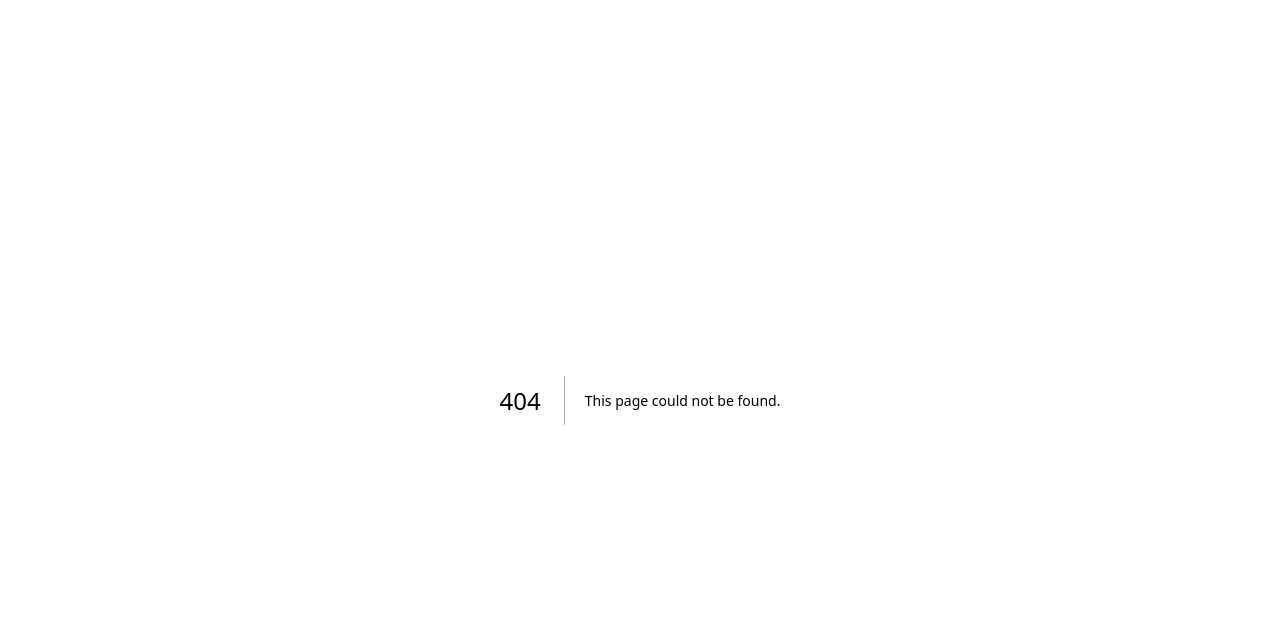
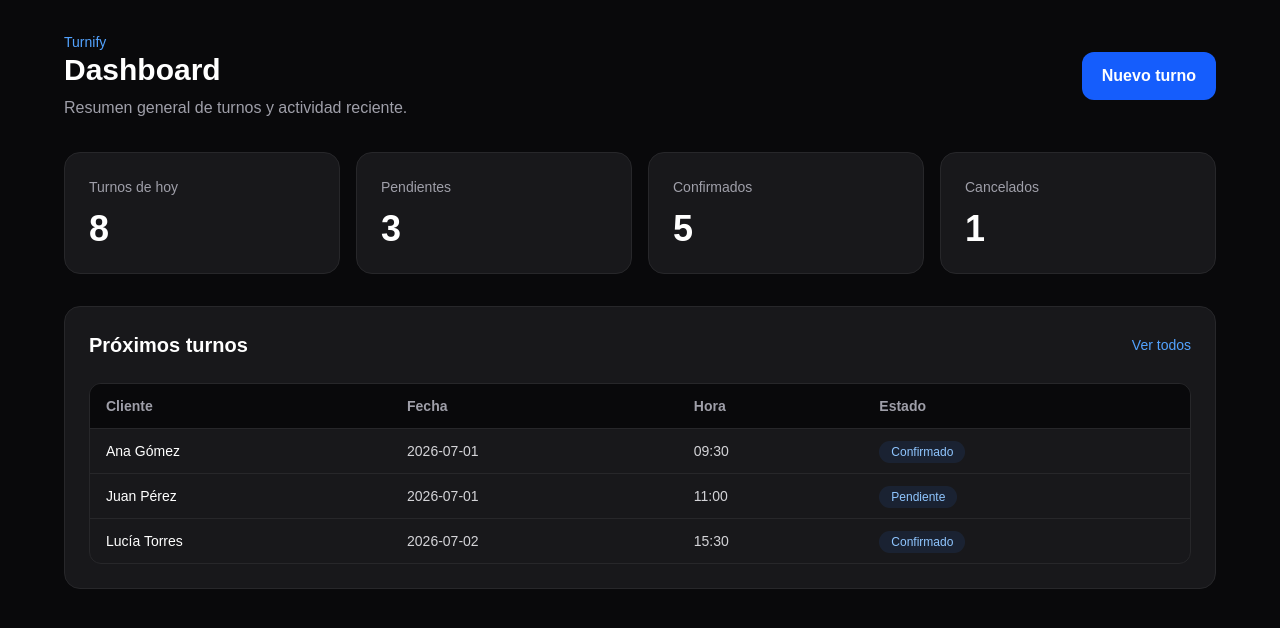
Before and after one commit to RocioAranibar/turnify, a Next.js app: page /dashboard in a window 1280 px wide. Before the commit this address had no page. Shown: the top 628 px of the page. Built offline with nearby package versions, Linux system fonts and the light colour scheme.

Commit message:
Agrego landing inicial y dashboard de Turnify

```diff
--- /dev/null
+++ b/src/app/dashboard/page.tsx
@@ -0,0 +1,85 @@
+const stats = [
+  { label: "Turnos de hoy", value: "8" },
+  { label: "Pendientes", value: "3" },
+  { label: "Confirmados", value: "5" },
+  { label: "Cancelados", value: "1" },
+];
+
+const nextAppointments = [
+  { client: "Ana Gómez", date: "2026-07-01", time: "09:30", status: "Confirmado" },
+  { client: "Juan Pérez", date: "2026-07-01", time: "11:00", status: "Pendiente" },
+  { client: "Lucía Torres", date: "2026-07-02", time: "15:30", status: "Confirmado" },
+];
+
+export default function DashboardPage() {
+  return (
+    <main className="min-h-screen bg-zinc-950 px-6 py-8 text-white">
+      <section className="mx-auto max-w-6xl">
+        <div className="flex flex-col justify-between gap-4 md:flex-row md:items-center">
+          <div>
+            <p className="text-sm text-blue-400">Turnify</p>
+            <h1 className="text-3xl font-bold">Dashboard</h1>
+            <p className="mt-2 text-zinc-400">
+              Resumen general de turnos y actividad reciente.
+            </p>
+          </div>
+
+          <a
+            href="/appointments/new"
+            className="rounded-xl bg-blue-600 px-5 py-3 text-center font-semibold hover:bg-blue-500"
+          >
+            Nuevo turno
+          </a>
+        </div>
+
+        <div className="mt-8 grid gap-4 sm:grid-cols-2 lg:grid-cols-4">
+          {stats.map((item) => (
+            <article
+              key={item.label}
+              className="rounded-2xl border border-zinc-800 bg-zinc-900 p-6"
+            >
+              <p className="text-sm text-zinc-400">{item.label}</p>
+              <p className="mt-3 text-4xl font-bold">{item.value}</p>
+            </article>
+          ))}
+        </div>
+
+        <section className="mt-8 rounded-2xl border border-zinc-800 bg-zinc-900 p-6">
+          <div className="flex items-center justify-between">
+            <h2 className="text-xl font-semibold">Próximos turnos</h2>
+            <a href="/appointments" className="text-sm text-blue-400 hover:text-blue-300">
+              Ver todos
+            </a>
+          </div>
+
+          <div className="mt-6 overflow-hidden rounded-xl border border-zinc-800">
+            <table className="w-full text-left text-sm">
+              <thead className="bg-zinc-950 text-zinc-400">
+                <tr>
+                  <th className="px-4 py-3">Cliente</th>
+                  <th className="px-4 py-3">Fecha</th>
+                  <th className="px-4 py-3">Hora</th>
+                  <th className="px-4 py-3">Estado</th>
+                </tr>
+              </thead>
+              <tbody>
+                {nextAppointments.map((appointment) => (
+                  <tr key={`${appointment.client}-${appointment.time}`} className="border-t border-zinc-800">
+                    <td className="px-4 py-3">{appointment.client}</td>
+                    <td className="px-4 py-3 text-zinc-300">{appointment.date}</td>
+                    <td className="px-4 py-3 text-zinc-300">{appointment.time}</td>
+                    <td className="px-4 py-3">
+                      <span className="rounded-full bg-blue-500/10 px-3 py-1 text-xs text-blue-300">
+                        {appointment.status}
+                      </span>
+                    </td>
+                  </tr>
+                ))}
+              </tbody>
+            </table>
+          </div>
+        </section>
+      </section>
+    </main>
+  );
+}
--- a/src/app/page.tsx
+++ b/src/app/page.tsx
@@ -1,17 +1,39 @@
-export default function Home() {
+export default function LoginPage() {
   return (
-    <main className="min-h-screen flex flex-col items-center justify-center bg-gray-100">
-      <h1 className="text-5xl font-bold text-blue-600">
-        Turnify 🚀
-      </h1>
+    <main className="min-h-screen flex items-center justify-center bg-zinc-950 px-6 text-white">
+      <section className="w-full max-w-md rounded-2xl border border-zinc-800 bg-zinc-900 p-8 shadow-xl">
+        <h1 className="text-3xl font-bold">Ingresar a Turnify</h1>
+        <p className="mt-2 text-zinc-400">
+          Accedé al panel para gestionar tus turnos.
+        </p>
 
-      <p className="mt-4 text-gray-700 text-lg">
-        Sistema de gestión de turnos
-      </p>
+        <form className="mt-8 space-y-5">
+          <div>
+            <label className="text-sm text-zinc-300">Email</label>
+            <input
+              type="email"
+              placeholder="tu@email.com"
+              className="mt-2 w-full rounded-xl border border-zinc-700 bg-zinc-950 px-4 py-3 outline-none focus:border-blue-500"
+            />
+          </div>
 
-      <button className="mt-8 bg-blue-600 text-white px-6 py-3 rounded-lg">
-        Comenzar
-      </button>
+          <div>
+            <label className="text-sm text-zinc-300">Contraseña</label>
+            <input
+              type="password"
+              placeholder="••••••••"
+              className="mt-2 w-full rounded-xl border border-zinc-700 bg-zinc-950 px-4 py-3 outline-none focus:border-blue-500"
+            />
+          </div>
+
+          <button
+            type="button"
+            className="w-full rounded-xl bg-blue-600 px-4 py-3 font-semibold hover:bg-blue-500"
+          >
+            Ingresar
+          </button>
+        </form>
+      </section>
     </main>
   );
 }
```
